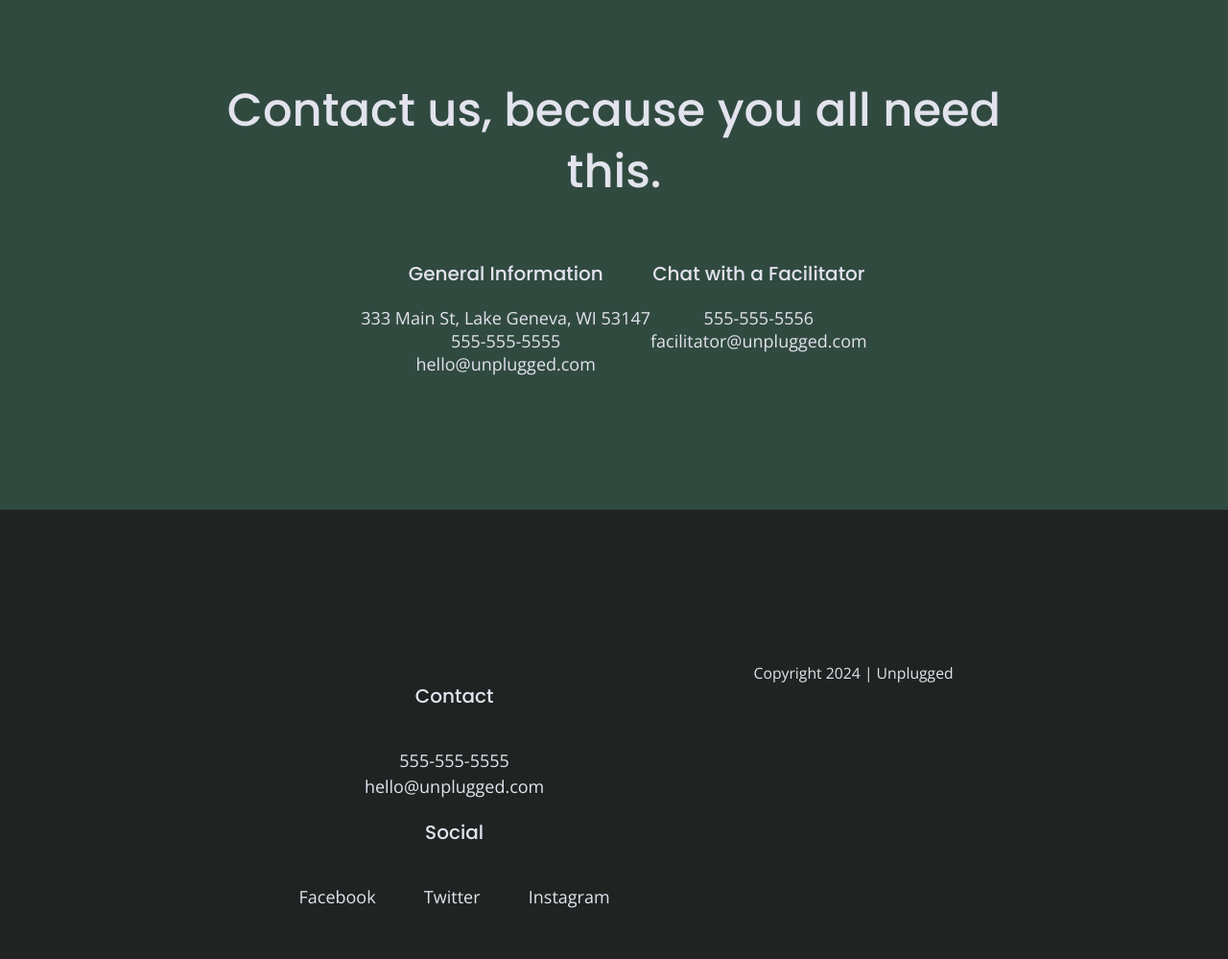
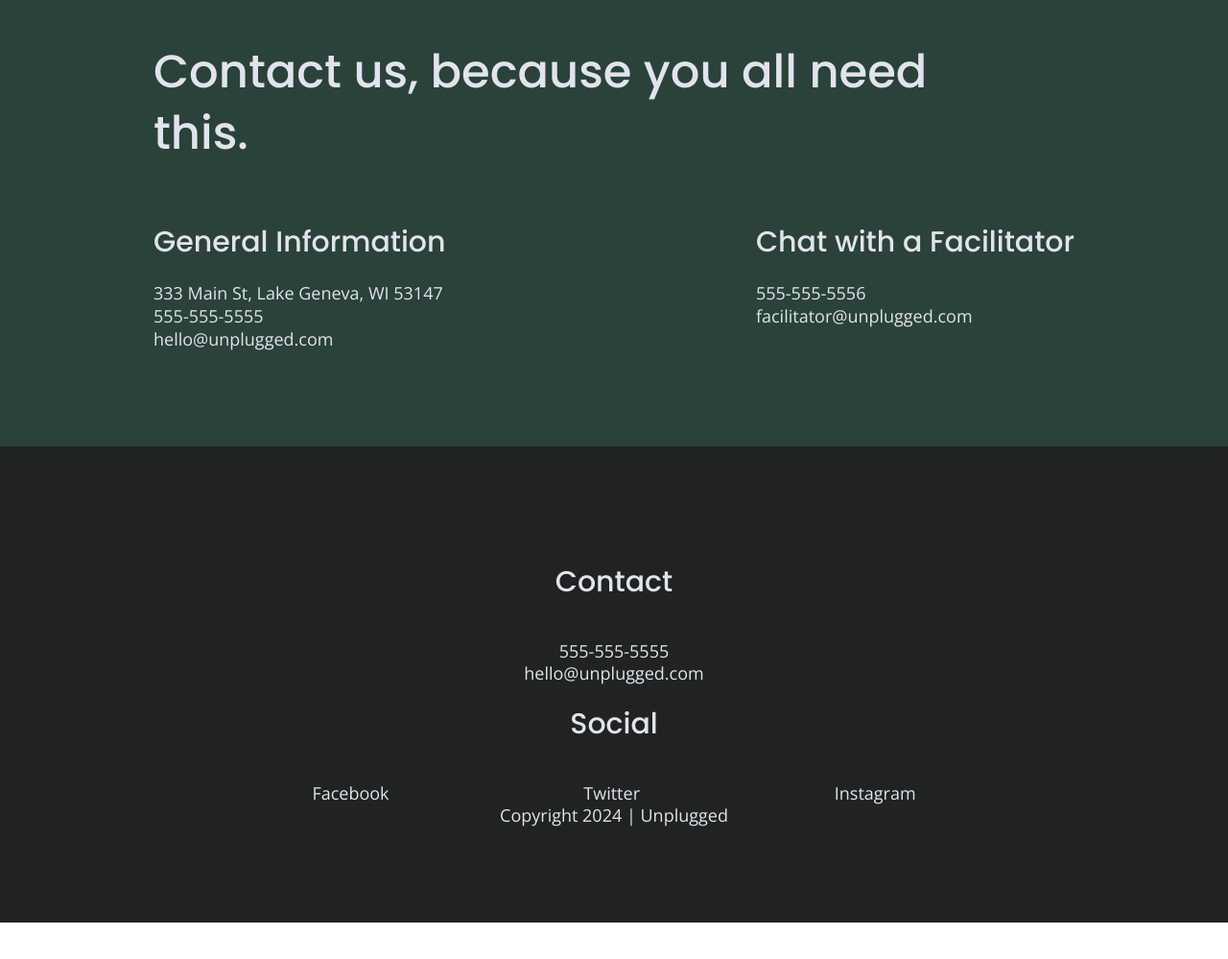
Before and after one commit to claremaguire1111/unplugged, a website: page about/index.html in a window 1280 px wide. Shown: the part 1335-2334 px from the top of the page at 96% size. After the commit the page ends 2296 px from the top, so only its background shows below. Drawn offline with nearby package versions, Linux system fonts and the light colour scheme.

Commit message:
Updated files

```diff
--- a/about/index.html
+++ b/about/index.html
@@ -16,6 +16,7 @@
 
   <link rel="manifest" href="../site.webmanifest">
   <link rel="apple-touch-icon" href="../icon.png">
+  <script src="https://kit.fontawesome.com/d50a18de8e.js" crossorigin="anonymous"></script>
   <!-- Place favicon.ico in the root directory -->
 
   <link rel="stylesheet" href="../css/normalize.css">
--- a/css/main.css
+++ b/css/main.css
@@ -319,6 +319,11 @@
     flex-flow: row wrap;
   }
 
+  .features i {
+    font-size: 3.75em;
+    margin-bottom: 40px;
+  }
+
   .features p {
     text-align: center;
     margin: 0;
@@ -376,66 +381,6 @@
 
   .contact-content p {
     margin: 0;
-  }
-
-  /* ==========================================================================
-     Footer Section
-     ========================================================================== */
-
-  .footer-section {
-    background-color: #202322;
-    color: #e2e3ed;
-    padding: 40px 0;
-    text-align: center;
-  }
-
-  .footer-section .content-wrapper {
-    display: flex;
-    justify-content: space-around;
-    align-items: flex-start;
-    flex-wrap: wrap;
-  }
-
-  .footer-section .footer-contact,
-  .footer-section .footer-social {
-    width: 45%;
-    margin: 20px 0;
-  }
-
-  .footer-section h3, .footer-section h4 {
-    font-family: 'Poppins', sans-serif;
-    font-weight: 500;
-    font-size: 1.25em;
-  }
-
-  .footer-section .footer-social {
-    display: flex;
-    justify-content: center;
-    align-items: center;
-  }
-
-  .footer-section .footer-social p {
-    display: flex;
-    justify-content: center;
-    align-items: center;
-  }
-
-  .footer-section .footer-contact p,
-  .footer-section .footer-social p {
-    margin: 0;
-  }
-
-  .footer-section .footer-contact p {
-    line-height: 1.5;
-  }
-
-  .footer-section .footer-social p {
-    line-height: 1.5;
-  }
-
-  .footer-section .footer-copyright {
-    margin-top: 20px;
-    font-size: 0.875em;
   }
 
   /* ==========================================================================
@@ -710,6 +655,10 @@
       width: 45%;
     }
 
+    .map figure {
+      padding-bottom: 45.5%;
+    }
+
     .contact-section .content-wrapper h2 {
       width: 80%;
     }
@@ -786,7 +735,7 @@
 
     aside .content-wrapper .form-description,
     aside .content-wrapper .form {
-      width: 30%;
+      width: 40%;
     }
 
     .form-description p {
@@ -821,6 +770,9 @@
     /* ==========================================================================
     About Page
     ========================================================================== */
+    .map figure {
+      padding-bottom: 37.5%;
+    }
 
     .mission h2,
     .contact-section .content-wrapper h2 {
@@ -923,91 +875,3 @@
       page-break-after: avoid;
     }
   }
-
-  /* ==========================================================================
-     Contact and Footer Sections
-     ========================================================================== */
-
-  /* Contact Section */
-  .contact-section {
-    background-color: #314a40;
-    color: #e2e3ed;
-    padding: 40px 0;
-    text-align: center;
-  }
-
-  .contact-section .content-wrapper {
-    display: flex;
-    justify-content: space-around;
-    align-items: flex-start;
-    flex-wrap: wrap;
-  }
-
-  .contact-section .contact-info,
-  .contact-section .contact-facilitator {
-    width: 45%;
-    margin: 20px 0;
-  }
-
-  .contact-section h3, .contact-section h4 {
-    font-family: 'Poppins', sans-serif;
-    font-weight: 500;
-    font-size: 1.25em;
-  }
-
-  /* Footer Section */
-  .footer-section {
-    background-color: #202322;
-    color: #e2e3ed;
-    padding: 40px 0;
-    text-align: center;
-  }
-
-  .footer-section .content-wrapper {
-    display: flex;
-    justify-content: space-around;
-    align-items: flex-start;
-    flex-wrap: wrap;
-  }
-
-  .footer-section .footer-contact,
-  .footer-section .footer-social {
-    width: 45%;
-    margin: 20px 0;
-  }
-
-  .footer-section h3, .footer-section h4 {
-    font-family: 'Poppins', sans-serif;
-    font-weight: 500;
-    font-size: 1.25em;
-  }
-
-  .footer-section .footer-social {
-    display: flex;
-    justify-content: center;
-    align-items: center;
-  }
-
-  .footer-section .footer-social p {
-    display: flex;
-    justify-content: center;
-    align-items: center;
-  }
-
-  .footer-section .footer-contact p,
-  .footer-section .footer-social p {
-    margin: 0;
-  }
-
-  .footer-section .footer-contact p {
-    line-height: 1.5;
-  }
-
-  .footer-section .footer-social p {
-    line-height: 1.5;
-  }
-
-  .footer-section .footer-copyright {
-    margin-top: 20px;
-    font-size: 0.875em;
-  }
```
Also changed, not shown: faq/index.html (+1 -0 lines), index.html (+7 -0 lines).
